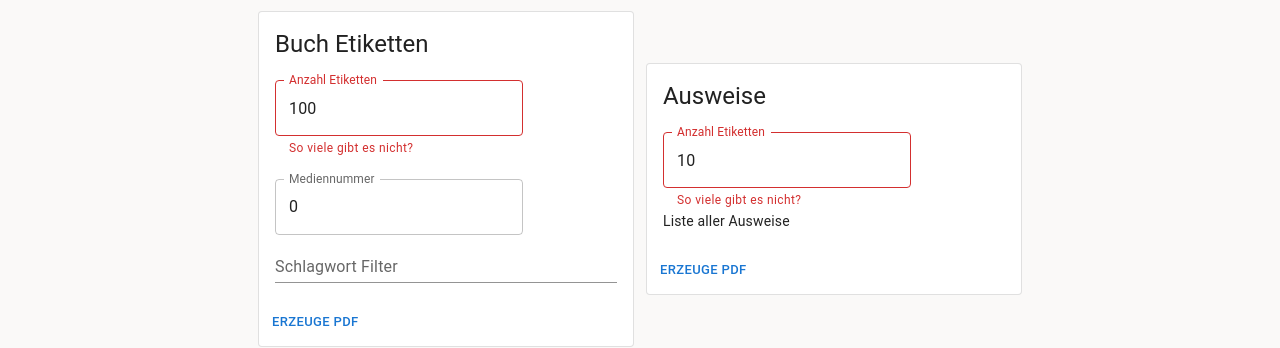
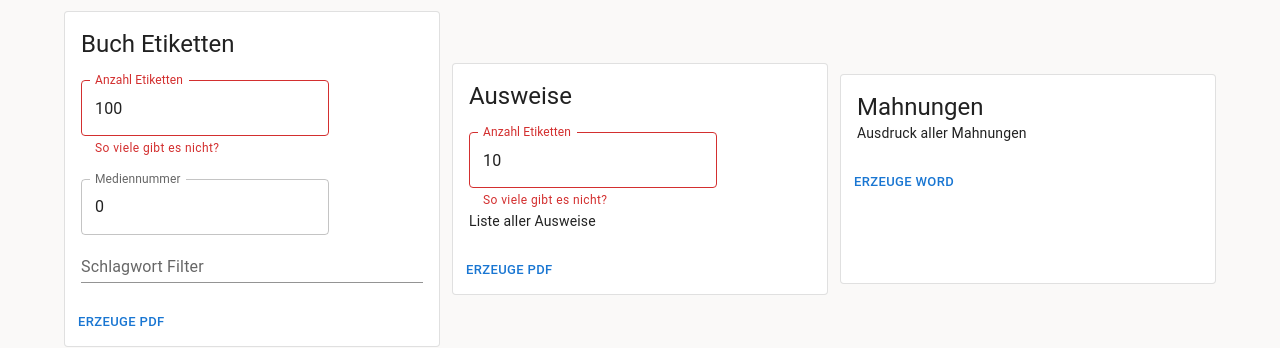
Before and after one commit to jzakotnik/openlibry, a Next.js app: page /reports in a window 1280 px wide. Shown: the part 509-857 px from the top of the page. Built offline with nearby package versions, Linux system fonts and the light colour scheme; no server answers; the database is empty.

Commit message:
Frontend for reminder

```diff
--- a/pages/reports/index.tsx
+++ b/pages/reports/index.tsx
@@ -287,6 +287,14 @@ export default function Reports({ users, books, rentals }: ReportPropsType) {
               setStartLabel={setStartUserLabel}
             />
           </Grid>
+          <Grid item xs={12} md={6} lg={4}>
+            <LinkCard
+              title="Mahnungen"
+              subtitle="Ausdruck aller Mahnungen"
+              buttonTitle="Erzeuge Word"
+              link="/api/report/reminder"
+            />
+          </Grid>
         </Grid>
         <Dashboard users={users} rentals={rentals} books={books} />
       </ThemeProvider>
```
